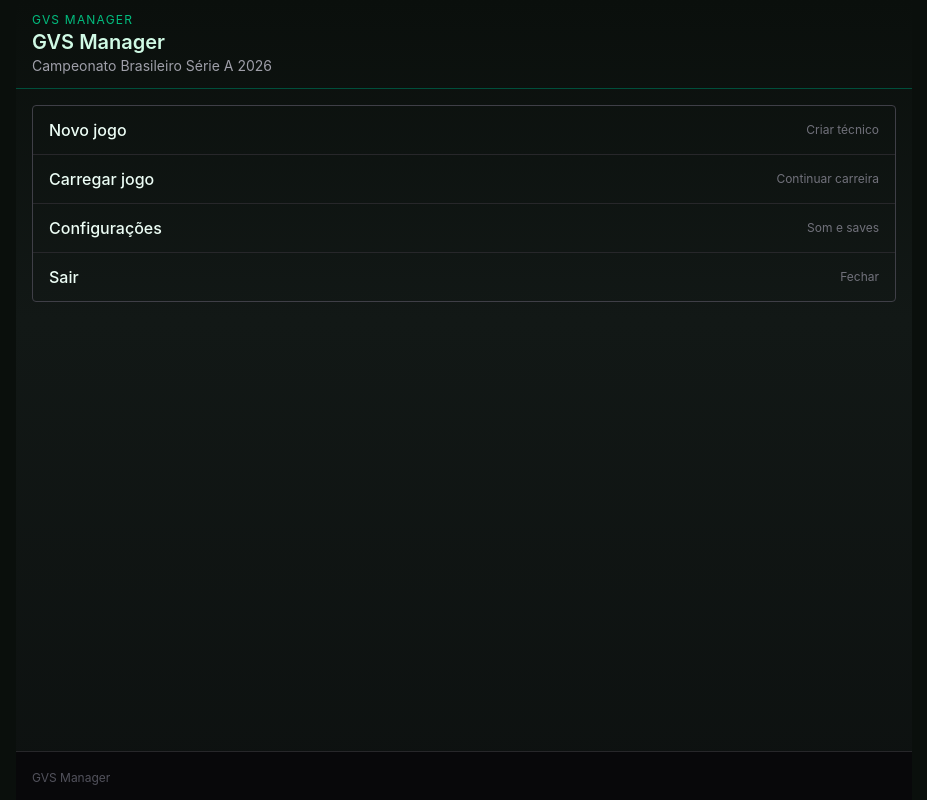
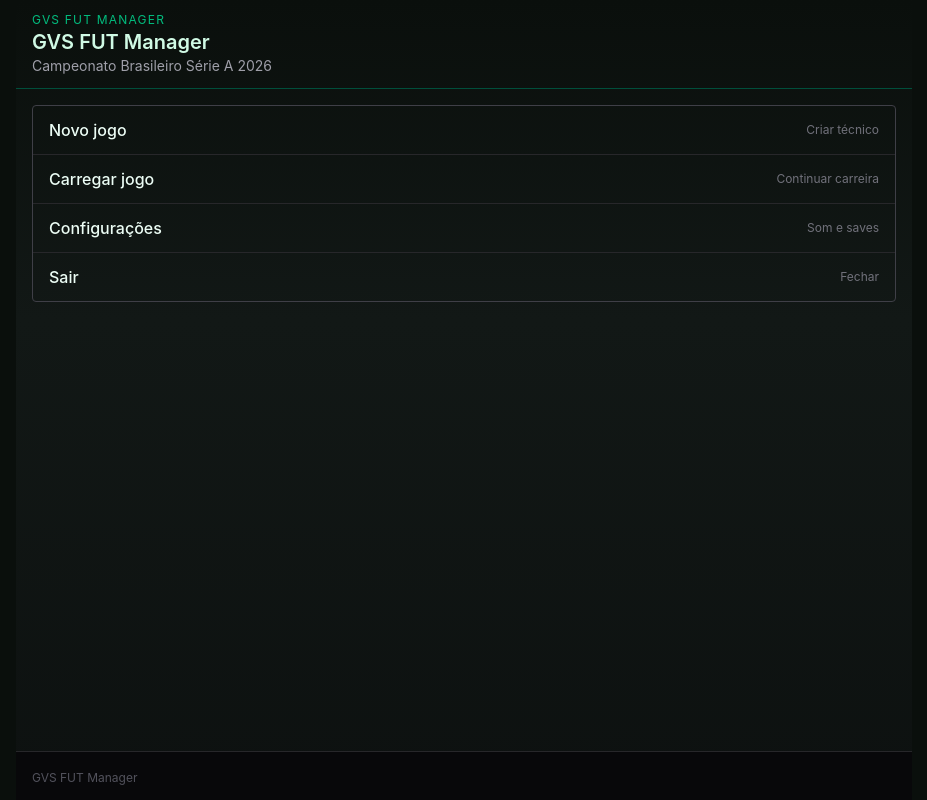
Before and after one commit to gabrielvarella7/gvs-fut-manager, a React (Vite) app: page / in a window 1280 px wide. Shown: the whole page, without its empty margins (176-1103 px from the left). Built offline with nearby package versions, Linux system fonts and the light colour scheme.

Commit message:
Rebrand GVS FUT Manager e preparar repo dedicado ao jogo

```diff
--- a/index.html
+++ b/index.html
@@ -6,7 +6,7 @@
     <meta name="viewport" content="width=device-width, initial-scale=1.0, viewport-fit=cover" />
     <meta name="theme-color" content="#0a0f0c" />
     <meta name="mobile-web-app-capable" content="yes" />
-    <title>GVS Manager</title>
+    <title>GVS FUT Manager</title>
   </head>
   <body>
     <div id="root"></div>
--- a/package.json
+++ b/package.json
@@ -1,5 +1,5 @@
 {
-  "name": "gvs-manager",
+  "name": "gvs-fut-manager",
   "private": true,
   "version": "0.0.0",
   "type": "module",
--- a/src/ui/cm/CmShell.tsx
+++ b/src/ui/cm/CmShell.tsx
@@ -11,7 +11,7 @@ export function CmShell({ titulo, subtitulo, children, rodape }: Props) {
   return (
     <div className="cm-app mx-auto flex min-h-screen max-w-4xl flex-col font-sans text-zinc-100">
       <header className="cm-header border-b border-emerald-900 px-4 py-3">
-        <p className="text-xs uppercase tracking-widest text-emerald-500">GVS Manager</p>
+        <p className="text-xs uppercase tracking-widest text-emerald-500">GVS FUT Manager</p>
         <h1 className="text-xl font-semibold text-emerald-100">{titulo}</h1>
         {subtitulo && <p className="text-sm text-zinc-400">{subtitulo}</p>}
       </header>
--- a/src/ui/screens/MainMenuScreen.tsx
+++ b/src/ui/screens/MainMenuScreen.tsx
@@ -8,9 +8,9 @@ export function MainMenuScreen() {
 
   return (
     <CmShell
-      titulo="GVS Manager"
+      titulo="GVS FUT Manager"
       subtitulo={campeonato?.nome ?? 'Modo carreira'}
-      rodape={<span className="text-xs text-zinc-600">GVS Manager</span>}
+      rodape={<span className="text-xs text-zinc-600">GVS FUT Manager</span>}
     >
       <CmMenuList
         items={[
--- a/src/ui/screens/SettingsScreen.tsx
+++ b/src/ui/screens/SettingsScreen.tsx
@@ -15,8 +15,9 @@ export function SettingsScreen() {
   const [mensagem, setMensagem] = useState<string | null>(null);
   const [syncing, setSyncing] = useState(false);
 
-  const SITE_NUVEM = 'https://gabrielvarella7.github.io/gvs-manager/';
-  const REPO_GITHUB = 'https://github.com/gabrielvarella7/gvs-manager';
+  const SITE_NUVEM = 'https://gabrielvarella7.github.io/gvs-fut-manager/';
+  const REPO_GITHUB = 'https://github.com/gabrielvarella7/gvs-fut-manager';
+  const REPO_CREMERJ = 'https://github.com/gabrielvarella7/gvs-manager';
   const emDev = import.meta.env.DEV;
 
   const syncNuvem = async () => {
@@ -104,8 +105,12 @@ export function SettingsScreen() {
           <strong className="text-zinc-100">Editar o jogo pelo celular:</strong> abra o repositório no app GitHub ou
           no navegador, edite arquivos (ex. <code className="text-zinc-400">public/database/</code>, telas em{' '}
           <code className="text-zinc-400">src/</code>) e faça commit na branch{' '}
-          <code className="text-zinc-400">gvs-manager</code> (não use main — é outro projeto). O site
-          atualiza em 1–2 min após o commit.
+          <code className="text-zinc-400">main</code> neste repositório ({REPO_GITHUB.replace('https://github.com/', '')}).
+          O projeto CREMERJ fica em{' '}
+          <a href={REPO_CREMERJ} target="_blank" rel="noreferrer" className="text-emerald-400 underline">
+            gvs-manager
+          </a>
+          . Deploy do jogo em 1–2 min após o commit.
         </p>
         <a
           href={REPO_GITHUB}
--- a/src/vite-plugin-sync-nuvem.ts
+++ b/src/vite-plugin-sync-nuvem.ts
@@ -5,7 +5,7 @@ import type { Plugin } from 'vite';
 
 const execFileAsync = promisify(execFile);
 
-const SITE_PUBLICO = 'https://gabrielvarella7.github.io/gvs-manager/';
+const SITE_PUBLICO = 'https://gabrielvarella7.github.io/gvs-fut-manager/';
 
 function gitBin(): string {
   const candidates = [
```
Also changed, not shown: 2 other files (tests, documents, lock files or other folders).
